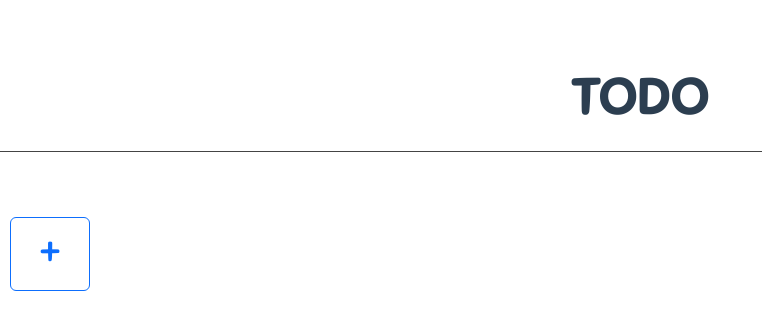
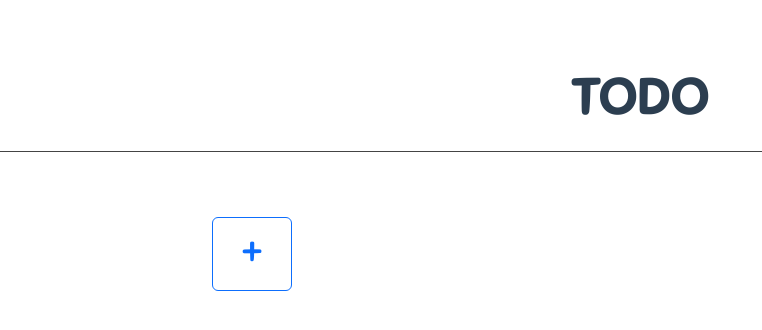
Before and after one commit to MingGin/VueStudy, a Vue app in the folder vuetodo/: page / in a window 1280 px wide. Shown: the top 330 px of the page, without its empty margins (0-762 px from the left). Built offline with nearby package versions, Linux system fonts and the light colour scheme.

Commit message:
2024-01-11 css 수정

```diff
--- a/vuetodo/src/App.vue
+++ b/vuetodo/src/App.vue
@@ -2,8 +2,8 @@
   <header class="maple-bold-title">
     <p>TODO</p>
   </header>
-  <body>
-    <div class="maple-light custom-content">
+  <body >
+    <div class="container maple-light custom-content" >
         <TodoInputText v-for="inpt in inpts" :key="inpt.id" :inpt = inpt @removeTodo ="removeTodo">
 
         </TodoInputText>
--- a/vuetodo/src/assets/common.css
+++ b/vuetodo/src/assets/common.css
@@ -31,6 +31,7 @@ header{
   margin: 30px 0px;
 }
 .custom-content{
+  width: 900px;
   padding-top: 30px;
   border-radius: 10px solid #444444;
 }
--- a/vuetodo/src/components/TodoInputText.vue
+++ b/vuetodo/src/components/TodoInputText.vue
@@ -3,7 +3,9 @@
         <input type="checkbox" class="form-check-input input_box" v-model="checked" @click="checkedEvent"/>
         <input v-model="inputText2" id="inptBox" v-if = "isInputRef" class="form-control maple-light input"  placeholder="오늘의 할일을 입력하세요." v-focus @keyup.enter="fnInputDetail()" />
         <text :class="classObject" v-else class="maple-light input" @dblclick="fnTextDbClick()">{{ inputText }}</text>
-        <button class="btn btn-danger" v-show="!isInputRef" @click="$emit('removeTodo', itemId)">delete</button>
+        <div class="button_box div_solid">
+            <button class="btn btn-danger" v-show="!isInputRef" @click="$emit('removeTodo', itemId)">delete</button>
+        </div>
     </div>
 </template>
 
```
